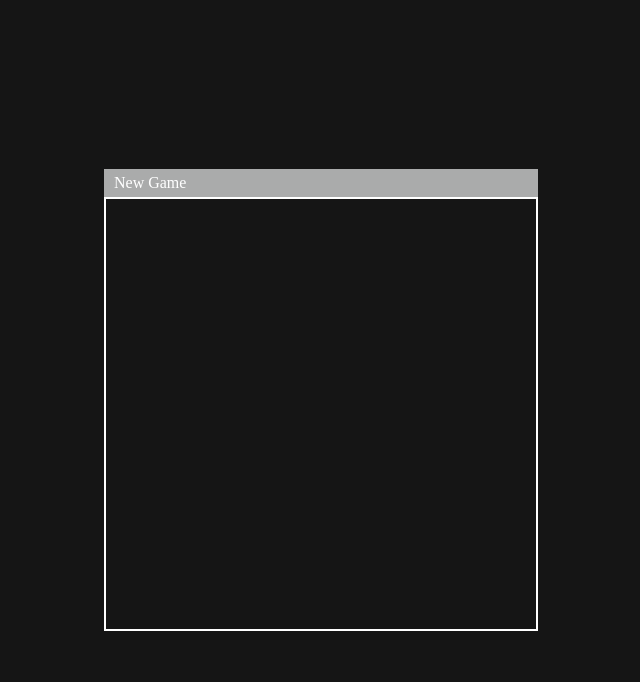
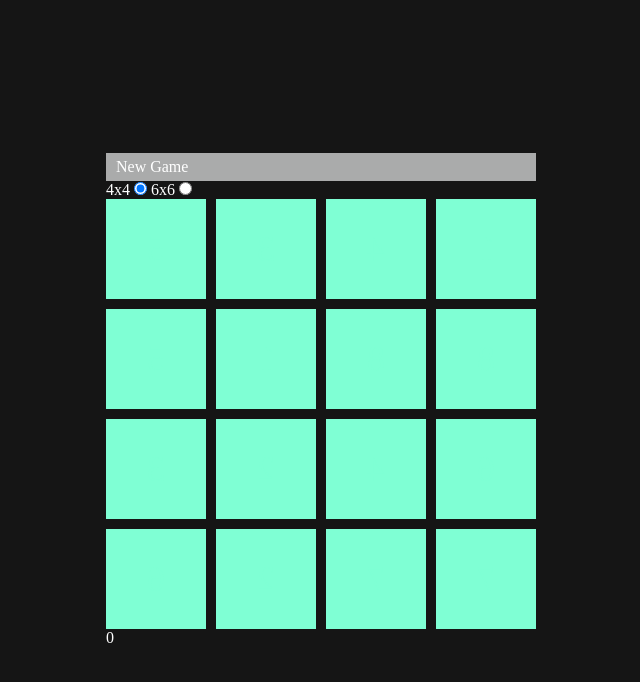
Before and after one commit to Wystov/memory-game, a plain HTML site: page index.html in a window 1280 px wide. Both pictures are taken after a click on the element "New Game". Shown: the whole page, without its empty margins (319-959 px from the left). Drawn offline with Linux system fonts and the light colour scheme.

Commit message:
feat: field size select

```diff
--- a/game.js
+++ b/game.js
@@ -2,7 +2,10 @@ const startBtn = document.querySelector('.start');
 startBtn.addEventListener('click', createCardBoard);
 const cardBoard = document.querySelector('.cardboard');
 const showTurns = document.querySelector('.turns');
-const cardboardSize = 8;
+const radio = document.querySelectorAll('input[name=size]');
+radio.forEach(x => x.addEventListener('click', fieldSelect));
+let cardboardSize = 8;
+console.log(cardboardSize);
 const cardboardContent = [];
 const queue = [];
 let turns = 0;
@@ -61,3 +64,9 @@ function createCardBoard() {
         card.addEventListener('click', flip);
     })
 }
+
+function fieldSelect() {
+    cardboardSize = this.value * this.value / 2;
+    if (cardboardSize === 8) cardBoard.style.width = '430px';
+    if (cardboardSize === 18) cardBoard.style.width = '680px';
+}
--- a/index.html
+++ b/index.html
@@ -11,6 +11,14 @@
     <div class="wrapper">
         <div class="game">
             <div class="start">New Game</div>
+            <div class="field-size">
+                <label>4x4
+                    <input type="radio" name="size" value="4" checked>
+                </label>
+                <label>6x6
+                    <input type="radio" name="size" value="6">
+                </label>
+            </div>
             <div class="cardboard"></div>
             <div class="turns"></div>
         </div>
--- a/style.css
+++ b/style.css
@@ -22,8 +22,6 @@
     display: flex;
     flex-wrap: wrap;
     width: 430px;
-    height: 430px;
-    border: 2px white solid;
     gap: 10px;
 }
 
@@ -32,6 +30,7 @@
     display: flex;
     justify-content: center;
     align-items: center;
+    user-select: none;
     width: 100px;
     height: 100px;
     cursor: pointer;
```
